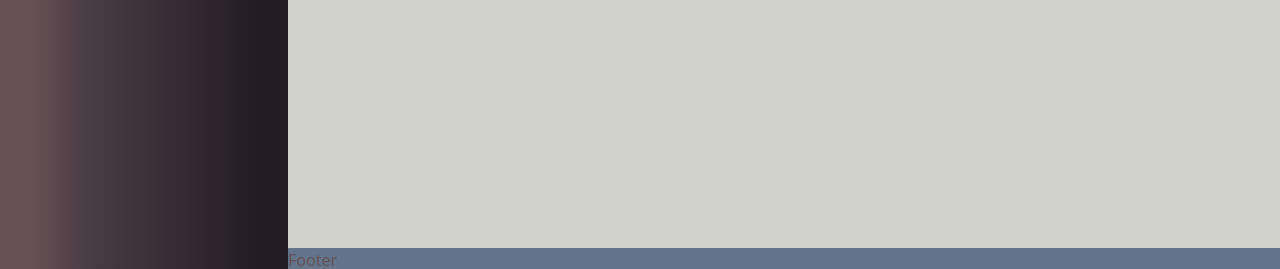
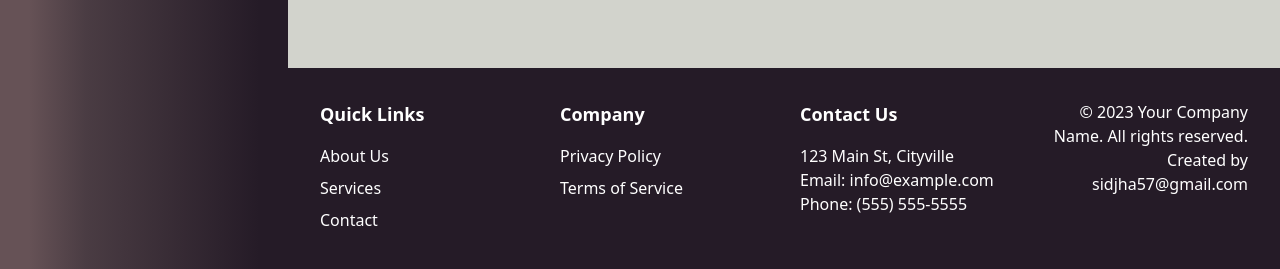
Before and after one commit to sidjha57/Retirement-Calculator, a React (Vite) app: page / in a window 1280 px wide. Shown: the part 528-797 px from the top of the page. Built offline with nearby package versions, Linux system fonts and the light colour scheme.

Commit message:
feat: Footer added

```diff
--- a/src/components/Footer.tsx
+++ b/src/components/Footer.tsx
@@ -1,8 +1,48 @@
+import React from "react";
 
+/**
+ * Traditional Footer component for the application.
+ * @returns {JSX.Element} The traditional footer component.
+ */
 const Footer = () => {
   return (
-    <footer className="bg-slate-500">Footer</footer>
-  )
-}
+    <footer className="bg-[#251b27] text-white p-8">
+      <div className="container mx-auto grid grid-cols-4 gap-8">
+        {/* Quick Links Section */}
+        <div>
+          <h2 className="text-lg font-bold mb-4">Quick Links</h2>
+          <ul className="list-none p-0 m-0">
+            <li className="mb-2"><a href="/about">About Us</a></li>
+            <li className="mb-2"><a href="/services">Services</a></li>
+            <li className="mb-2"><a href="/contact">Contact</a></li>
+          </ul>
+        </div>
 
-export default Footer
+        {/* Company Section */}
+        <div>
+          <h2 className="text-lg font-bold mb-4">Company</h2>
+          <ul className="list-none p-0 m-0">
+            <li className="mb-2"><a href="/privacy">Privacy Policy</a></li>
+            <li className="mb-2"><a href="/terms">Terms of Service</a></li>
+          </ul>
+        </div>
+
+        {/* Contact Section */}
+        <div>
+          <h2 className="text-lg font-bold mb-4">Contact Us</h2>
+          <p>123 Main St, Cityville</p>
+          <p>Email: info@example.com</p>
+          <p>Phone: (555) 555-5555</p>
+        </div>
+
+        {/* Copyright and Attribution Section */}
+        <div className="col-span-4 md:col-span-1 text-right">
+          <p>&copy; {new Date().getFullYear()} Your Company Name. All rights reserved.</p>
+          <p>Created by sidjha57@gmail.com</p>
+        </div>
+      </div>
+    </footer>
+  );
+};
+
+export default Footer;
```
